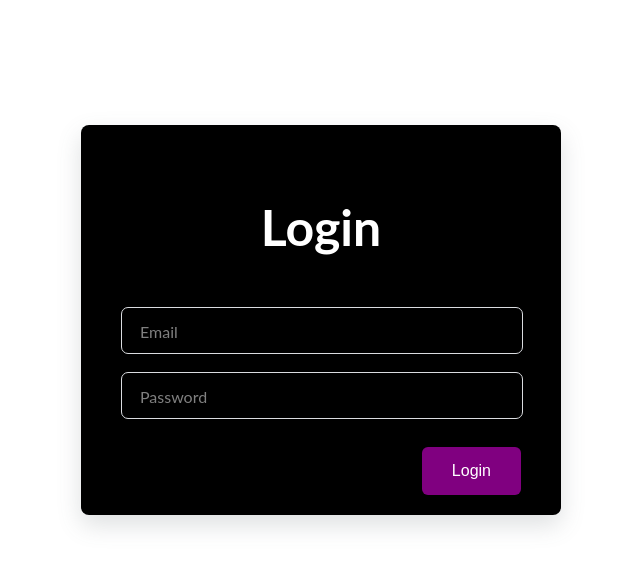
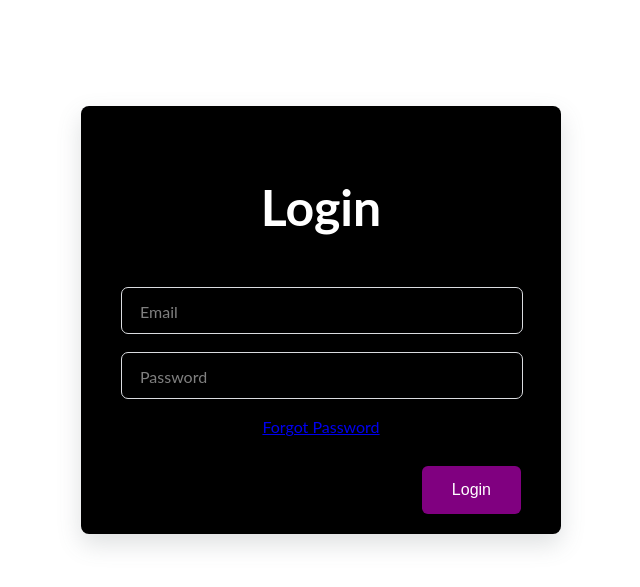
Before and after one commit to Narendra22062001/Demo_Project, a PHP site: page /login.php in a window 1280 px wide. Shown: the top 587 px of the page, without its empty margins (319-959 px from the left). Run offline with PHP 8.4, Linux system fonts and the light colour scheme.

Commit message:
forgot password lin provided for login page

```diff
--- a/login.php
+++ b/login.php
@@ -25,7 +25,7 @@
         <label for="" class="label">Password</label>
       </div>
 
-
+		<a href="forgot.php">Forgot Password</a>
 
       <input type="submit" class="submitBtn" value="Login">
     </form>
```
